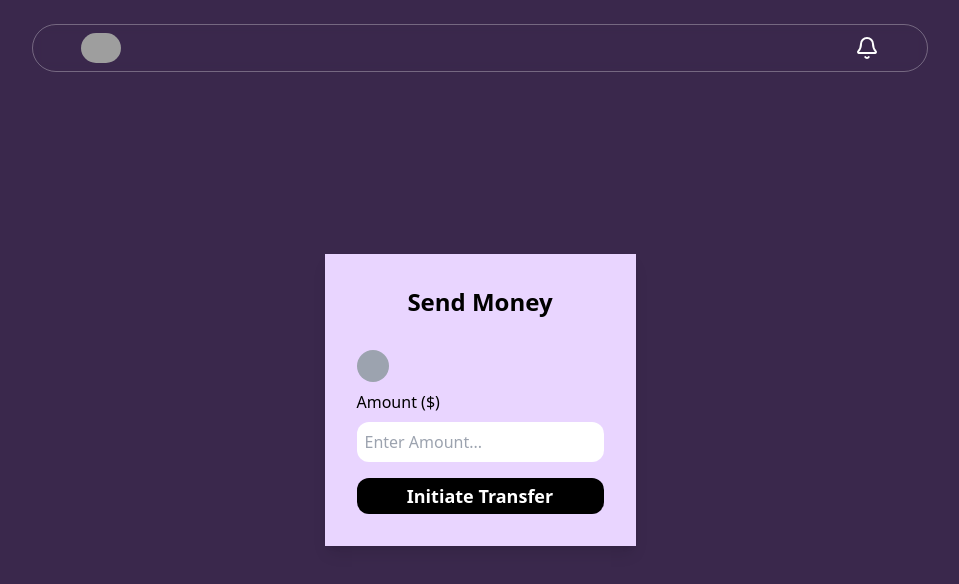
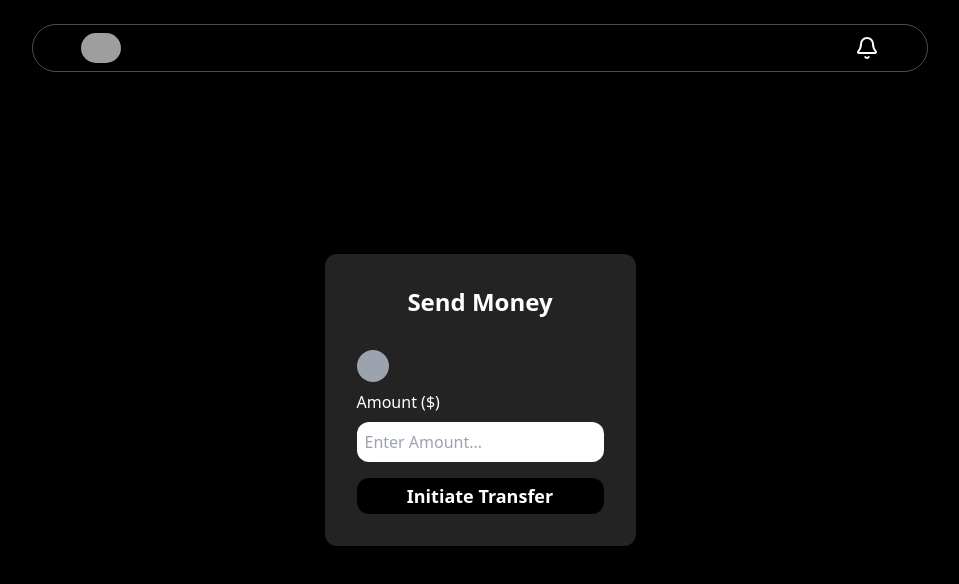
Before and after one commit to BABAR-TAHSEEN55/Paytm, a React (Vite) app in the folder frontend/: page /send in a window 1280 px wide. Shown: the top 584 px of the page, without its empty margins (160-1119 px from the left). Built offline with nearby package versions, Linux system fonts and the light colour scheme; grey boxes are pictures that could not be loaded.

Commit message:
Refactor

```diff
--- a/frontend/src/Pages/Send.tsx
+++ b/frontend/src/Pages/Send.tsx
@@ -15,13 +15,13 @@ const Send = () => {
   const id = searchparams.get("id");
   console.log(id);
   return (
-    <div className="grid place-content-center bg-purple-400/30 min-h-screen">
-      <div className="w-full bg-purple-200 shadow-lg p-8">
+    <div className="grid place-content-center -purple-400/30 min-h-screen text-white">
+      <div className="w-full bg-[#222322]  shadow-lg p-8 rounded-xl">
         <h1 className="text-2xl text-center pb-8 font-bold ">Send Money</h1>
 
         <div className="flex space-x-5 items-center ">
           <div className="size-8 bg-gray-400 rounded-full"></div>
-          <h1 className="text-xl">{username}</h1>
+          <h1 className="text-xl ">{username}</h1>
         </div>
 
         <InputBox
@@ -35,10 +35,6 @@ const Send = () => {
           button="Initiate Transfer"
           onClick={async () => {
             try {
-              console.log("About to send:");
-              console.log("Amount:", amount, typeof amount);
-              console.log("To ID:", id, typeof id);
-
               await axios.post(
                 "http://localhost:9000/api/v1/user/transactions",
                 {
@@ -52,10 +48,9 @@ const Send = () => {
                 }
               );
               toast.success("Transfer sucessfull!");
-              navigate("/DashBoard");
+              navigate("/ui");
             } catch (error) {
               // console.log("Transaction Failed : ", error);
-              toast.error("Transaction Failed!");
               toast.error("Insufficient Balance! Brokie");
             }
           }}
@@ -66,3 +61,8 @@ const Send = () => {
 };
 
 export default Send;
+
+//TODO : 1) Notification -> Request Feature
+// 3) UI -> Popup Lag Solved
+// 4) SignUp / SignIn floating Circle
+// 5) Search in PopUp
--- a/frontend/src/Pages/SignUp.tsx
+++ b/frontend/src/Pages/SignUp.tsx
@@ -13,7 +13,7 @@ const SignUp = () => {
   const [password, SetPassword] = useState("");
   return (
     <div className="grid place-content-center min-h-screen bg-blue-200">
-      <div className=" m-4 md:w-full bg-blue/80 shadow-lg p-4 rounded-xl">
+      <div className=" m-4 md:w-full  shadow-lg p-4 rounded-xl">
         <Heading label="SignUp" />
         <SubHeading subheading="Enter your information to create an Account" />
         <InputBox
--- a/frontend/src/Pages/User.tsx
+++ b/frontend/src/Pages/User.tsx
@@ -3,11 +3,11 @@ import { useEffect, useState } from "react";
 import InputBox from "../Components/InputBox";
 import { useNavigate } from "react-router-dom";
 
-interface UserType {
+export interface UserType {
   username: string;
   _id: number;
 }
-interface UserProps {
+export interface UserProps {
   user: UserType;
 }
 const User = () => {
```
